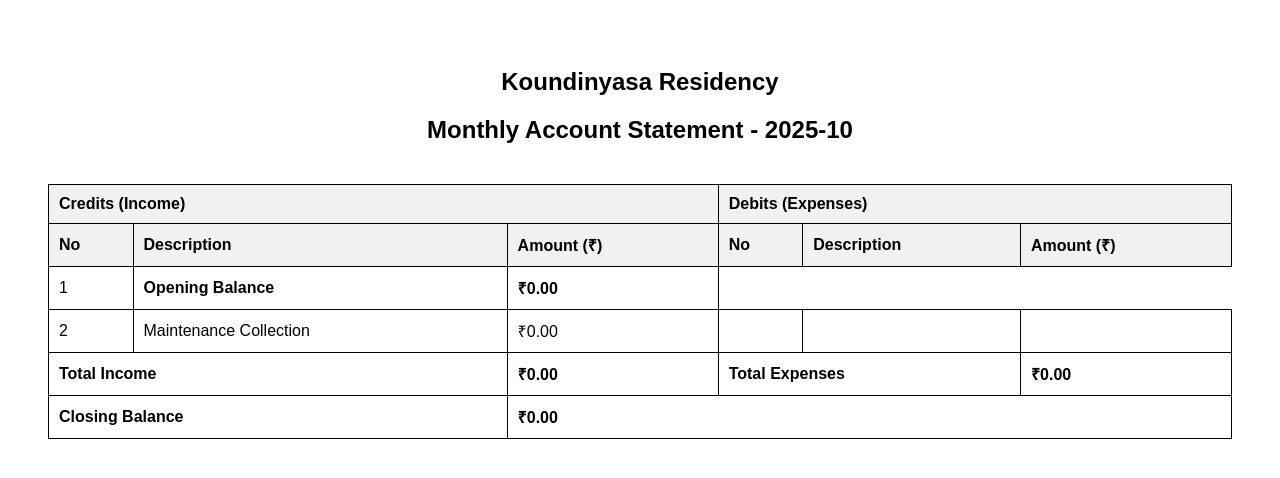
After one commit to namburusowjanya/flask_apart, a Flask app: page /monthly_report/print in a window 1280 px wide. The commit adds this page. Shown: the top 478 px of the page. Run offline with Flask 3, Linux system fonts and the light colour scheme.

Commit message:
added requirements.txt

```diff
--- a/app/routes.py
+++ b/app/routes.py
@@ -4,14 +4,12 @@ from sqlalchemy import extract, func
 from werkzeug.utils import secure_filename
 import os
 import logging
-from app.tasks import generate_monthly_report
 from apscheduler.schedulers.background import BackgroundScheduler
 from datetime import datetime, timedelta
 from app import db
 from app.models import (
     User, Flat, MaintenanceBill,
     Expense, FinancialReport, CategoryBudget,AdvancePayment,Credit)
-from app.uploads import save_receipt
 main_bp = Blueprint('main', __name__, url_prefix='')
 
 # --- authentication decorator ---
@@ -296,35 +294,6 @@ def add_maintenance_bill():
 
     return redirect(url_for('main.maintenance_bills', month=month))
 
-# # --- REPORTS page ---
-# @main_bp.route('/reports', methods=['GET'])
-# @login_required
-# def reports():
-#     month = request.args.get('month')
-#     if month:
-#         reports = FinancialReport.query.filter_by(month=month).all()
-#     else:
-#         reports = FinancialReport.query.order_by(FinancialReport.month.desc()).all()
-#     return render_template('reports.html', reports=reports, selected_month=month)
-
-# @main_bp.route('/generate-financial-report', methods=['GET'])
-# @login_required
-# def manual_generate_report():
-#     month = request.args.get('month')
-#     if not month:
-#         flash("Please select a month.", "warning")
-#         return redirect(url_for('main.reports'))
-#     # Check if report already exists
-#     existing = FinancialReport.query.filter_by(month=month).first()
-#     if existing:
-#         flash(f"Report for {month} already exists. Regeneration will overwrite the existing report.", "danger")
-#         return redirect(url_for('main.reports', month=month))
-
-#     from app.tasks import generate_monthly_report
-#     generate_monthly_report(month)
-#     flash(f"Report for {month} generated successfully.", "success")
-#     return redirect(url_for('main.reports', month=month))
-
 @main_bp.route('/download-report/<string:month>', methods=['GET'])
 def download_report(month):
     folder_path = os.path.join(os.getcwd(), 'app', 'generated_reports')
@@ -491,6 +460,14 @@ def monthly_report():
     expenses = Expense.query.filter(Expense.date.startswith(month_str)).all()
     total_expenses = sum(e.amount for e in expenses)
 
+    category_expenses = (
+        db.session.query(Expense.category, func.sum(Expense.amount))
+        .filter(Expense.date.startswith(month_str))
+        .group_by(Expense.category)
+        .all()
+    )
+    category_expenses_dict = {cat: amt for cat, amt in category_expenses}
+
     # Calculate opening balance from previous month
     opening_balance = get_opening_balance(year, month)
 
@@ -504,4 +481,35 @@ def monthly_report():
                            total_maintenance=total_maintenance,
                            total_expenses=total_expenses,
                            opening_balance=opening_balance,
-                           closing_balance=closing_balance)
+                           closing_balance=closing_balance,
+                           category_expenses=category_expenses_dict)
+@main_bp.route('/monthly_report/print', methods=['GET'])
+def monthly_report_print():
+    month_str = request.args.get('month', datetime.now().strftime('%Y-%m'))
+    year, month = map(int, month_str.split('-'))
+
+    bills = MaintenanceBill.query.filter(MaintenanceBill.month.startswith(month_str)).all()
+    total_maintenance = sum(b.base_amount for b in bills)
+
+    expenses = Expense.query.filter(Expense.date.startswith(month_str)).all()
+    total_expenses = sum(e.amount for e in expenses)
+
+    category_expenses = (
+        db.session.query(Expense.category, func.sum(Expense.amount))
+        .filter(Expense.date.startswith(month_str))
+        .group_by(Expense.category)
+        .all()
+    )
+    category_expenses_dict = {cat: amt for cat, amt in category_expenses}
+
+    opening_balance = get_opening_balance(year, month)
+    closing_balance = opening_balance + total_maintenance - total_expenses
+
+    return render_template('print.html',
+                           month=month_str,
+                           bills=bills,
+                           total_maintenance=total_maintenance,
+                           total_expenses=total_expenses,
+                           opening_balance=opening_balance,
+                           closing_balance=closing_balance,
+                           category_expenses=category_expenses_dict)
--- a/app/templates/base.html
+++ b/app/templates/base.html
@@ -40,13 +40,13 @@
 <body>
    <nav>
         <a href="{{ url_for('main.dashboard') }}">Home</a>
+        <a href="{{ url_for('main.flats_info') }}">Flats</a>
+        <a href="{{ url_for('main.advanced_payments') }}"><b>Advanced Payments</b></a>
         <a href="{{ url_for('main.maintenance_bills') }}">Maintenance Bills</a>
-        <a href="{{ url_for('main.credits_page')}}">Credits</a>
         <a href="{{ url_for('main.expenses') }}">Expenses</a>
         <a href="{{ url_for('main.monthly_report') }}">Reports</a>
-        <a href="{{ url_for('main.flats_info') }}">Flats</a>
-        <a href="{{ url_for('main.advanced_payments') }}"><b>Advanced Payments</b></a>
         <a href="{{ url_for('main.pending_dues') }}"><b>Pending Dues</b></a>
+        <a href="{{ url_for('main.credits_page')}}">Credits</a>
         <a href="{{ url_for('auth.logout') }}">Logout</a>
     </nav>
 
--- /dev/null
+++ b/app/templates/print.html
@@ -0,0 +1,108 @@
+<!DOCTYPE html>
+<html lang="en">
+<head>
+    <meta charset="UTF-8">
+    <title>Monthly Account Statement - {{ month }}</title>
+    <style>
+        body {
+            font-family: Arial, sans-serif;
+            padding: 40px;
+        }
+        h2 {
+            text-align: center;
+            margin-bottom: 40px;
+        }
+        table {
+            width: 100%;
+            border-collapse: collapse;
+            font-size: 16px;
+        }
+        th, td {
+            border: 1px solid #000;
+            padding: 10px;
+            text-align: left;
+        }
+        th {
+            background-color: #f1f1f1;
+        }
+        .bold {
+            font-weight: bold;
+        }
+    </style>
+</head>
+<body onload="window.print()">
+    <h2 style="text-align: center; margin-bottom: 5px;">Koundinyasa Residency</h2>
+
+    <h2>Monthly Account Statement - {{ month }}</h2>
+
+    <table>
+        <tr>
+            <th colspan="3">Credits (Income)</th>
+            <th colspan="3">Debits (Expenses)</th>
+        </tr>
+        <tr>
+            <th>No</th>
+            <th>Description</th>
+            <th>Amount (₹)</th>
+            <th>No</th>
+            <th>Description</th>
+            <th>Amount (₹)</th>
+        </tr>
+        <tr>
+            <td>1</td>
+            <td class="bold">Opening Balance</td>
+            <td class="bold">₹{{ "%.2f"|format(opening_balance) }}</td>
+            {% set expense_index = 1 %}
+            {% for category, amount in category_expenses.items() %}
+                {% if loop.index == 1 %}
+                    <td>{{ expense_index }}</td>
+                    <td>{{ category }}</td>
+                    <td>₹{{ "%.2f"|format(amount) }}</td>
+                {% endif %}
+            {% endfor %}
+        </tr>
+        <tr>
+            <td>2</td>
+            <td>Maintenance Collection</td>
+            <td>₹{{ "%.2f"|format(total_maintenance) }}</td>
+            {% if category_expenses|length > 1 %}
+                {% set expense_index = expense_index + 1 %}
+                {% for category, amount in category_expenses.items() %}
+                    {% if loop.index == 2 %}
+                        <td>{{ expense_index }}</td>
+                        <td>{{ category }}</td>
+                        <td>₹{{ "%.2f"|format(amount) }}</td>
+                    {% endif %}
+                {% endfor %}
+            {% else %}
+                <td></td><td></td><td></td>
+            {% endif %}
+        </tr>
+
+        {% if category_expenses|length > 2 %}
+            {% for category, amount in category_expenses.items() %}
+                {% if loop.index > 2 %}
+                    <tr>
+                        <td></td><td></td><td></td>
+                        <td>{{ loop.index }}</td>
+                        <td>{{ category }}</td>
+                        <td>₹{{ "%.2f"|format(amount) }}</td>
+                    </tr>
+                {% endif %}
+            {% endfor %}
+        {% endif %}
+
+        <tr class="bold">
+            <td colspan="2">Total Income</td>
+            <td>₹{{ "%.2f"|format(opening_balance + total_maintenance) }}</td>
+            <td colspan="2">Total Expenses</td>
+            <td>₹{{ "%.2f"|format(total_expenses) }}</td>
+        </tr>
+        <tr class="bold">
+            <td colspan="2">Closing Balance</td>
+            <td colspan="4">₹{{ "%.2f"|format(closing_balance) }}</td>
+        </tr>
+    </table>
+
+</body>
+</html>
--- a/app/templates/total_flats.html
+++ b/app/templates/total_flats.html
@@ -24,15 +24,15 @@
     </div>
     <div class="mb-2">
       <label>Owner Contact:</label>
-      <input type="text" name="owner_contact" id="owner_contact" required class="form-control">
+      <input type="number" name="owner_contact" id="owner_contact" required class="form-control">
     </div>
     <div class="mb-2">
       <label>Tennant Name:</label>
-      <input type="text" name="tennant_name" id="tennant_name" required class="form-control">
+      <input type="text" name="tennant_name" id="tennant_name" class="form-control">
     </div>
     <div class="mb-2">
       <label>Tennant Contact:</label>
-      <input type="text" name="tennant_contact" id="tennant_contact" required class="form-control">
+      <input type="number" name="tennant_contact" id="tennant_contact" class="form-control">
     </div>
 
     <button type="submit" class="btn btn-primary">Save</button>
--- /dev/null
+++ b/requirements.txt
@@ -0,0 +1,6 @@
+flask
+SQLAlchemy
+requests
+cryptography
+Flask-Migrate
+APScheduler
```
Also changed, not shown: app/__init__.py (+0 -7 lines), app/reports.py (deleted, +0 -71 lines), app/tasks.py (deleted, +0 -46 lines), app/templates/advance_payment.html (+11 -2 lines), app/templates/dashboard.html (+8 -8 lines), app/templates/reports.html (+44 -6 lines), app/uploads.py (deleted, +0 -16 lines), populate_data.py (deleted, +0 -21 lines), test_api.py (deleted, +0 -49 lines).
